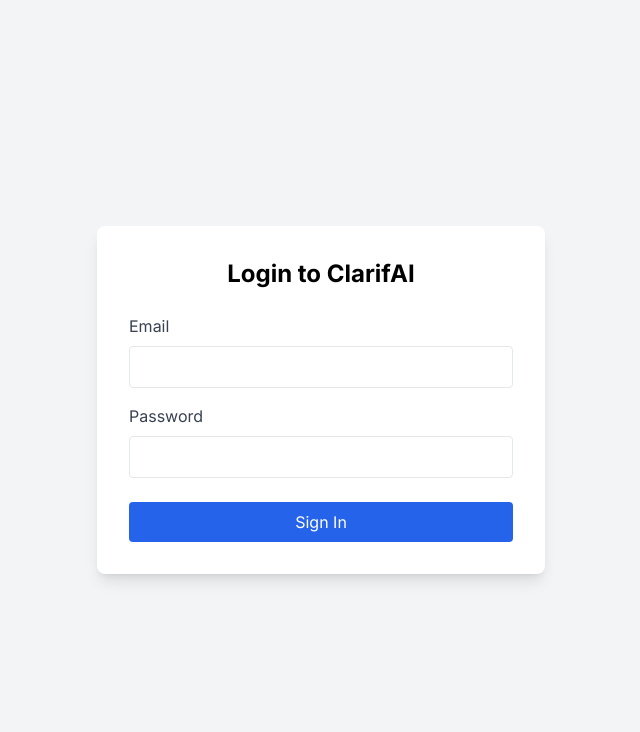
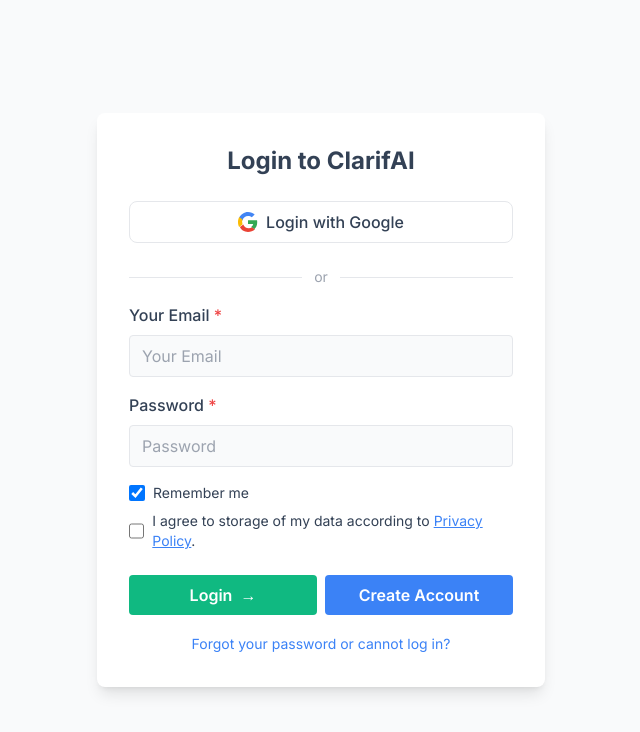
Before and after one commit to AHHHHHH0-0/ClarifAI, a React (Create React App) app in the folder frontend/: page /login in a window 1280 px wide. Shown: the top 732 px of the page, without its empty margins (319-959 px from the left). Built offline with nearby package versions, Linux system fonts and the light colour scheme.

Commit message:
Changed Login

```diff
--- a/frontend/src/LoginPage.tsx
+++ b/frontend/src/LoginPage.tsx
@@ -6,10 +6,16 @@
   const [email, setEmail] = useState('');
   const [password, setPassword] = useState('');
   const [error, setError] = useState('');
+  const [rememberMe, setRememberMe] = useState(true);
+  const [agree, setAgree] = useState(false);
 
   const handleSubmit = async (e: React.FormEvent) => {
     e.preventDefault();
     setError('');
+    if (!agree) {
+      setError('You must agree to the privacy policy.');
+      return;
+    }
     try {
       const res = await fetch(`${process.env.REACT_APP_API_URL}/auth/login`, {
         method: 'POST',
@@ -28,40 +34,95 @@
     }
   };
 
+  // Placeholder for Google login
+  const handleGoogleLogin = (e: React.MouseEvent) => {
+    e.preventDefault();
+    alert('Google login not implemented.');
+  };
+
   return (
-    <div className="min-h-screen flex items-center justify-center bg-gray-100">
+    <div className="min-h-screen flex items-center justify-center bg-gray-50">
       <div className="max-w-md w-full bg-white p-8 shadow-lg rounded-lg">
-        <h2 className="text-2xl font-bold mb-6 text-center">Login to ClarifAI</h2>
-        {error && <div className="mb-4 text-red-500">{error}</div>}
+        <h2 className="text-2xl font-bold mb-6 text-center text-slate-700">Login to ClarifAI</h2>
+        <button
+          onClick={handleGoogleLogin}
+          className="w-full flex items-center justify-center border border-gray-200 rounded-lg py-2 mb-6 bg-white hover:bg-gray-100 transition"
+        >
+          <svg className="w-5 h-5 mr-2" viewBox="0 0 48 48"><g><path fill="#4285F4" d="M24 9.5c3.54 0 6.7 1.22 9.19 3.23l6.85-6.85C36.18 2.36 30.45 0 24 0 14.82 0 6.73 5.8 2.69 14.09l7.98 6.2C12.36 13.13 17.74 9.5 24 9.5z"/><path fill="#34A853" d="M46.1 24.55c0-1.64-.15-3.22-.42-4.74H24v9.01h12.42c-.54 2.9-2.18 5.36-4.65 7.01l7.19 5.59C43.98 37.13 46.1 31.3 46.1 24.55z"/><path fill="#FBBC05" d="M10.67 28.29c-1.13-3.36-1.13-6.97 0-10.33l-7.98-6.2C.7 16.36 0 20.09 0 24c0 3.91.7 7.64 2.69 12.24l7.98-6.2z"/><path fill="#EA4335" d="M24 48c6.45 0 12.18-2.13 16.7-5.81l-7.19-5.59c-2.01 1.35-4.59 2.15-7.51 2.15-6.26 0-11.64-3.63-13.33-8.79l-7.98 6.2C6.73 42.2 14.82 48 24 48z"/><path fill="none" d="M0 0h48v48H0z"/></g></svg>
+          <span className="text-slate-700 font-medium">Login with Google</span>
+        </button>
+        <div className="flex items-center my-4">
+          <div className="flex-grow h-px bg-gray-200" />
+          <span className="mx-3 text-gray-400 text-sm">or</span>
+          <div className="flex-grow h-px bg-gray-200" />
+        </div>
+        {error && <div className="mb-4 text-amber-600 bg-amber-50 border border-amber-200 rounded px-3 py-2 text-sm">{error}</div>}
         <form onSubmit={handleSubmit}>
           <div className="mb-4">
-            <label htmlFor="email" className="block text-gray-700 mb-2">Email</label>
+            <label htmlFor="email" className="block text-slate-700 mb-2 font-medium">Your Email <span className="text-red-500">*</span></label>
             <input
               id="email"
               type="email"
-              className="w-full px-3 py-2 border rounded focus:outline-none focus:ring focus:border-blue-300"
+              className="w-full px-3 py-2 border border-gray-200 rounded focus:outline-none focus:ring-2 focus:ring-blue-500 focus:border-blue-500 text-slate-700 bg-gray-50 placeholder-gray-400"
               value={email}
               onChange={(e) => setEmail(e.target.value)}
               required
+              placeholder="Your Email"
             />
           </div>
-          <div className="mb-6">
-            <label htmlFor="password" className="block text-gray-700 mb-2">Password</label>
+          <div className="mb-4">
+            <label htmlFor="password" className="block text-slate-700 mb-2 font-medium">Password <span className="text-red-500">*</span></label>
             <input
               id="password"
               type="password"
-              className="w-full px-3 py-2 border rounded focus:outline-none focus:ring focus:border-blue-300"
+              className="w-full px-3 py-2 border border-gray-200 rounded focus:outline-none focus:ring-2 focus:ring-blue-500 focus:border-blue-500 text-slate-700 bg-gray-50 placeholder-gray-400"
               value={password}
               onChange={(e) => setPassword(e.target.value)}
               required
+              placeholder="Password"
             />
           </div>
-          <button
-            type="submit"
-            className="w-full bg-blue-600 text-white py-2 rounded hover:bg-blue-700 transition"
-          >
-            Sign In
-          </button>
+          <div className="flex items-center mb-2">
+            <input
+              id="rememberMe"
+              type="checkbox"
+              checked={rememberMe}
+              onChange={() => setRememberMe(!rememberMe)}
+              className="h-4 w-4 text-blue-500 border-gray-300 rounded focus:ring-blue-500"
+            />
+            <label htmlFor="rememberMe" className="ml-2 block text-slate-700 text-sm">Remember me</label>
+          </div>
+          <div className="flex items-center mb-6">
+            <input
+              id="agree"
+              type="checkbox"
+              checked={agree}
+              onChange={() => setAgree(!agree)}
+              className="h-4 w-4 text-blue-500 border-gray-300 rounded focus:ring-blue-500"
+              required
+            />
+            <label htmlFor="agree" className="ml-2 block text-slate-700 text-sm">
+              I agree to storage of my data according to <a href="#" className="text-blue-500 underline">Privacy Policy</a>.
+            </label>
+          </div>
+          <div className="flex gap-2 mb-4">
+            <button
+              type="submit"
+              className="flex-1 bg-emerald-500 hover:bg-emerald-600 text-white py-2 rounded font-semibold transition"
+            >
+              Login <span className="ml-1">→</span>
+            </button>
+            <button
+              type="button"
+              className="flex-1 bg-blue-500 hover:bg-blue-600 text-white py-2 rounded font-semibold transition"
+              onClick={() => alert('Create Account not implemented.')}
+            >
+              Create Account
+            </button>
+          </div>
+          <div className="text-center mt-2">
+            <a href="#" className="text-blue-500 hover:underline text-sm">Forgot your password or cannot log in?</a>
+          </div>
         </form>
       </div>
     </div>
```
